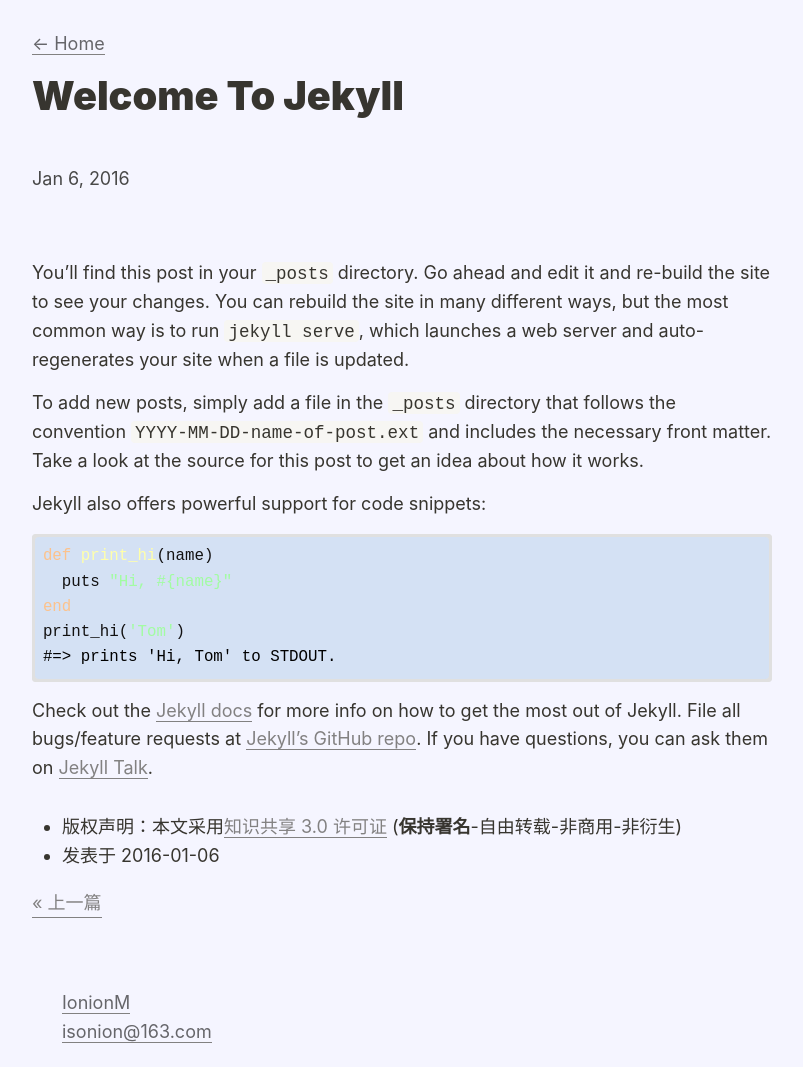
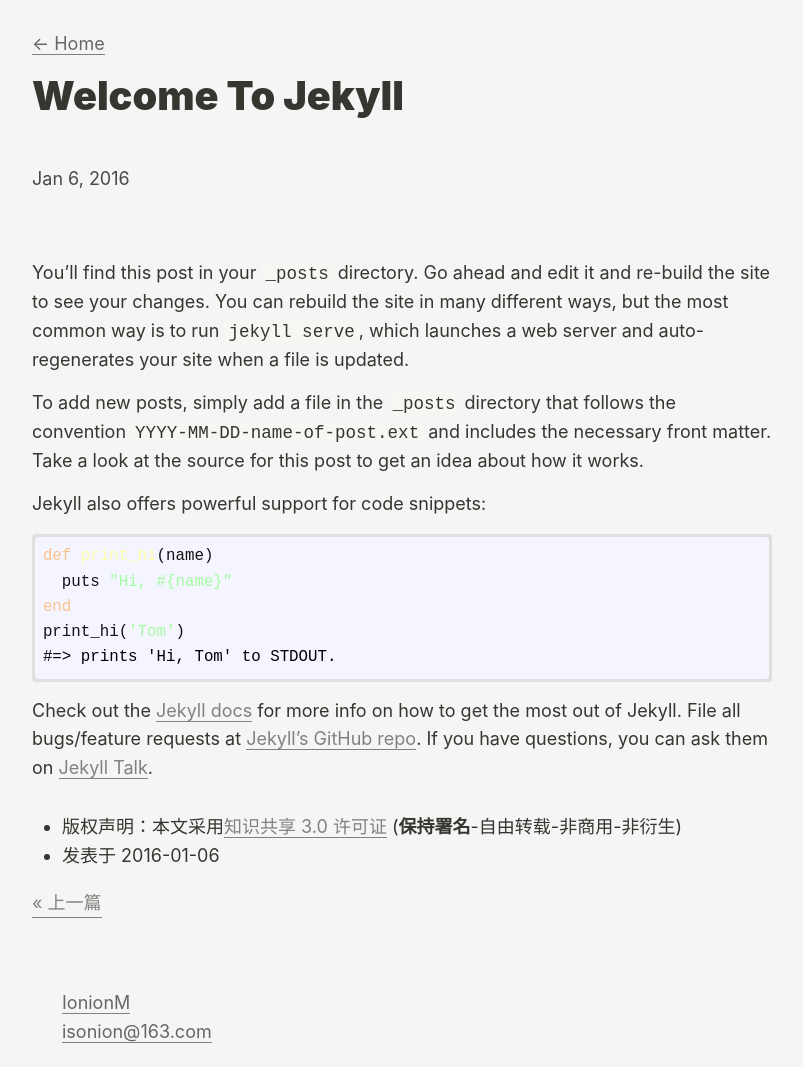
Before and after one commit to ionionm/ionionm.github.io, a Jekyll site: the page built from _posts/2016-01-06-welcome-to-jekyll.md, in a window 1280 px wide. Shown: the whole page, without its empty margins (238-1041 px from the left). Built offline with Jekyll 4.4.1, drawn with Linux system fonts in a browser that asks for light colours; nearby versions of some CDN libraries; comment, search, counter and statistics services are not loaded.

```diff
--- a/_includes/footer.html
+++ b/_includes/footer.html
@@ -1,7 +1,7 @@
-<footer class="site-footer h-card" style="background-color: #f5f5ff;">
+<footer class="site-footer h-card" style="background-color: #f5f5f5;">
   <data class="u-url" href="{{ " /" | relative_url }}"></data>
   <div class="wrapper">
-    <div class="footer-col-wrapper" style="background-color: #f5f5ff;">
+    <div class="footer-col-wrapper" style="background-color: #f5f5f5;">
       <div class="footer-col">
         <ul class="contact-list">
           <li class="p-name">
--- a/_sass/moving.scss
+++ b/_sass/moving.scss
@@ -13,7 +13,7 @@ $spacing-unit: 30px !default;
 
 // #f5f5ff
 $text-color: #080808 !default;
-$background-color: #f5f5ff !default;
+$background-color: #f5f5f5 !default;
 $brand-color: #2a7ae2 !default;
 
 $grey-color: #828282 !default;
--- a/assets/css/agate.css
+++ b/assets/css/agate.css
@@ -20,7 +20,7 @@
   display: block;
   overflow-x: auto;
   padding: 0.5em;
-  background: #d4e1f4;
+  background: #f5f5ff;
   color: rgb(18, 17, 17);
 }
 
```
